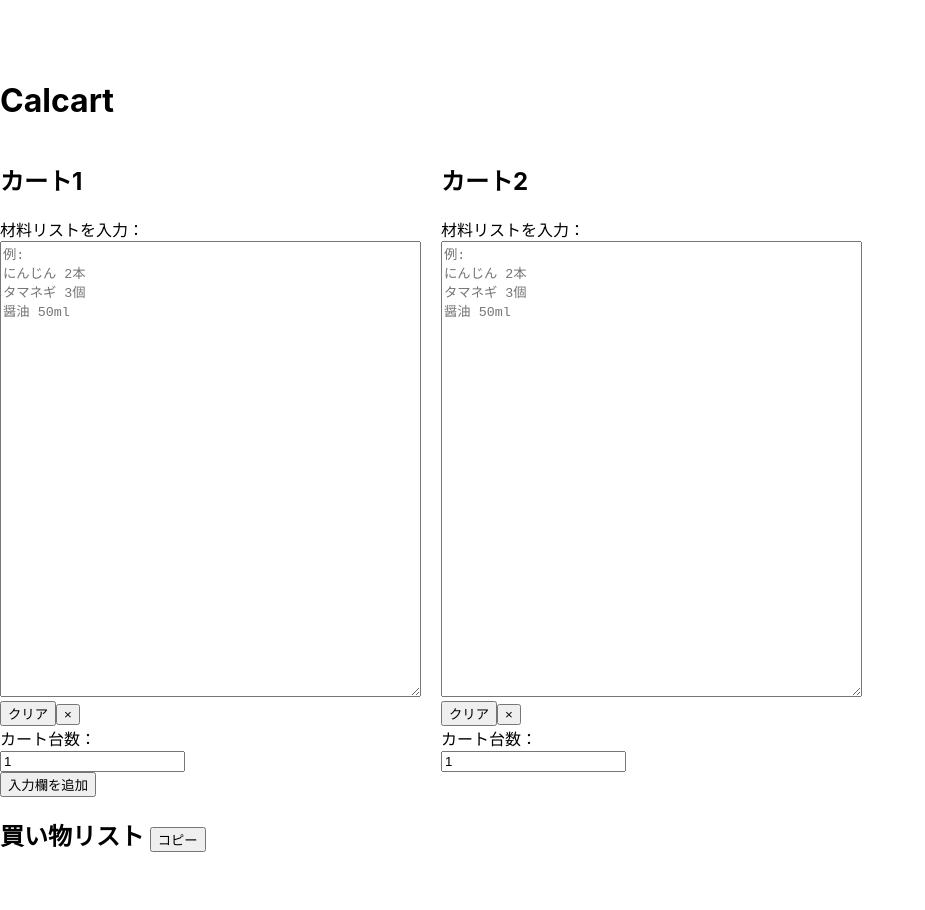
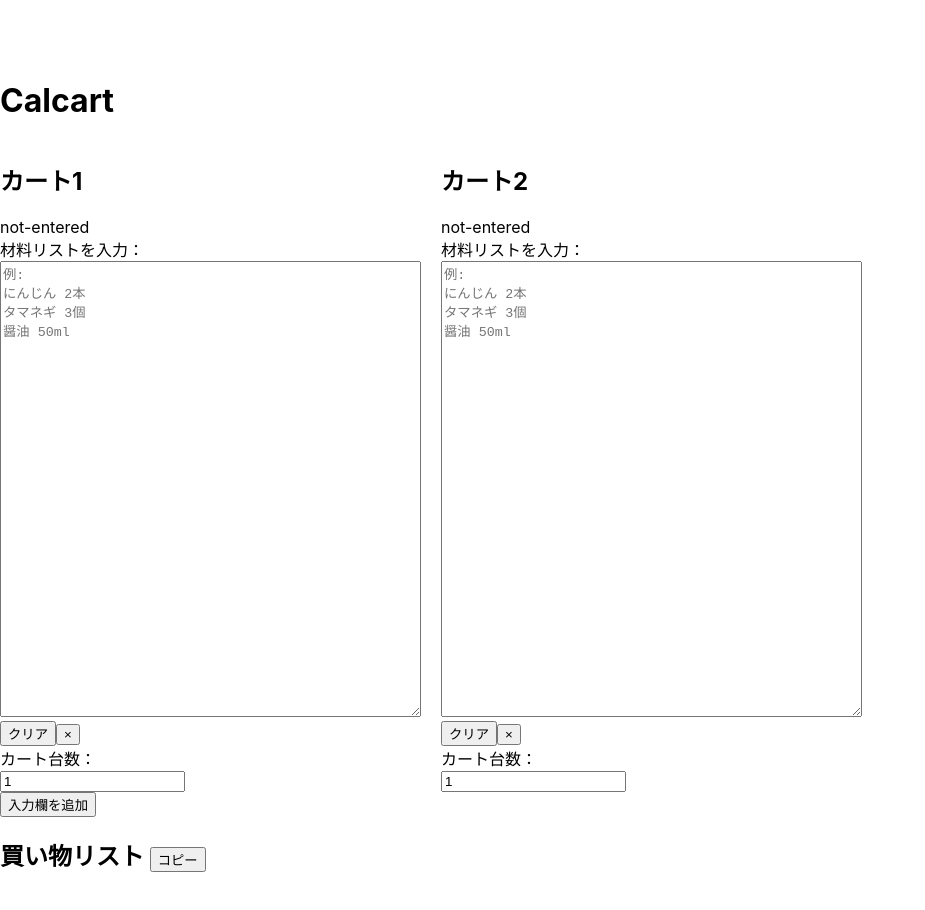
Before and after one commit to shimmen3141/calcart, a React (Create React App) app: page / in a window 1280 px wide. Shown: the top 910 px of the page, without its empty margins (0-925 px from the left). Built offline with nearby package versions, Linux system fonts and the light colour scheme.

Commit message:
update:入力形式が表示されるように変更

```diff
--- a/src/components/Cart/Cart.js
+++ b/src/components/Cart/Cart.js
@@ -16,6 +16,7 @@ const Cart = React.memo(
       handleRemove,
       isLastCart,
       hadleCartCountChange,
+      inputFormat,
     } = useCart({
       allCarts,
       setAllCarts,
@@ -28,7 +29,8 @@ const Cart = React.memo(
 
     return (
       <div>
-        <h2>カート{cartNumber + 1}</h2>
+        <h2>カート{cartNumber + 1} </h2>
+        <div>{inputFormat}</div>
         <div>材料リストを入力：</div>
         <textarea
           value={inputText}
--- a/src/components/Cart/useCart.js
+++ b/src/components/Cart/useCart.js
@@ -164,6 +164,7 @@ const useCart = ({
     handleRemove,
     isLastCart,
     hadleCartCountChange,
+    inputFormat,
   };
 };
 
```
